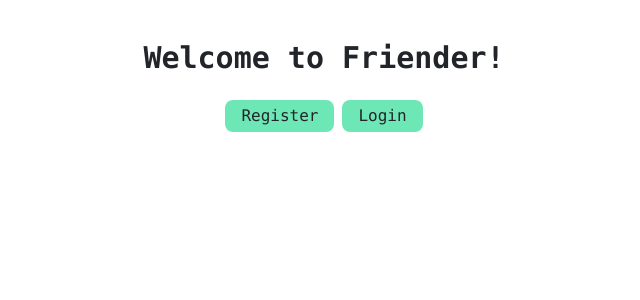
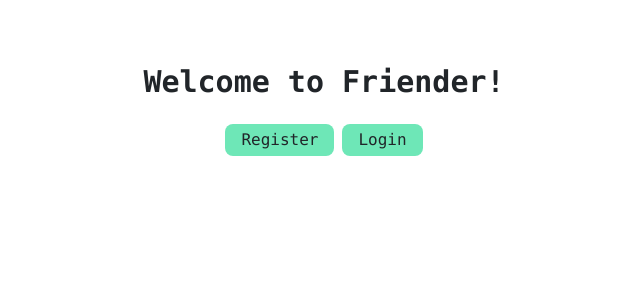
Before and after one commit to elisetvy/friender-frontend, a React (Create React App) app: page / in a window 1280 px wide. Shown: the top 300 px of the page, without its empty margins (316-956 px from the left). Built offline with nearby package versions, Linux system fonts and the light colour scheme.

Commit message:
Add consistent padding

```diff
--- a/src/App.js
+++ b/src/App.js
@@ -86,7 +86,7 @@ function App() {
   }
 
   return (
-    <div className="font-mono">
+    <div className="font-mono px-10 py-4">
       <BrowserRouter>
       {currUser && <Nav currUser={currUser} logOut={logOut}></Nav>}
         <Routes>
--- a/src/Matches.js
+++ b/src/Matches.js
@@ -3,7 +3,7 @@ import User from "./User";
 function Matches({ currUser, users }) {
 
   return (
-    <div className="flex flex-wrap justify-center gap-4 mb-10 text-center">
+    <div className="flex flex-wrap justify-center gap-4 text-center">
       {users.map(user => (
         <User key={user.username} user={user} currUser={currUser} className="" />
       ))}
--- a/src/Nav.js
+++ b/src/Nav.js
@@ -9,7 +9,7 @@ function Nav({ logOut, currUser }) {
   }
 
   return (
-    <div className="w-5/6 bg-emerald-200 ml-auto mr-auto mt-3 px-3 py-2 rounded-xl flex justify-between mb-10">
+    <div className="w-5/6 bg-emerald-200 ml-auto mr-auto px-3 py-2 rounded-xl flex justify-between mb-10">
       <div className="font-black w-1/3 justify-start"><Link to="/">Friender</Link></div>
       <div className="flex gap-4 w-1/3 justify-center">
         <Link to={`/users/${currUser.username}/matches`}>Matches</Link>
--- a/src/User.js
+++ b/src/User.js
@@ -9,7 +9,7 @@ function User({ user, currUser }) {
           <img className="h-full w-full object-cover" src={user.photo} alt={user.username} />
         </div>
         <div className="flex flex-col justify-between h-2/6">
-          <h3 className="font-bold">{user.name[0].toUpperCase() + user.name.slice(1)}</h3>
+          <h3 className="font-bold">{user.name}</h3>
           <p className="line-clamp-2">{user?.bio}</p>
           {user.username !== currUser.username && (
             <small className="font-bold">{user.distance < 1 ? "Less than 1 mile away" : user.distance === 1 ? "1 mile away" : `${user.distance.toLocaleString('en-US')} miles away`}</small>
```
